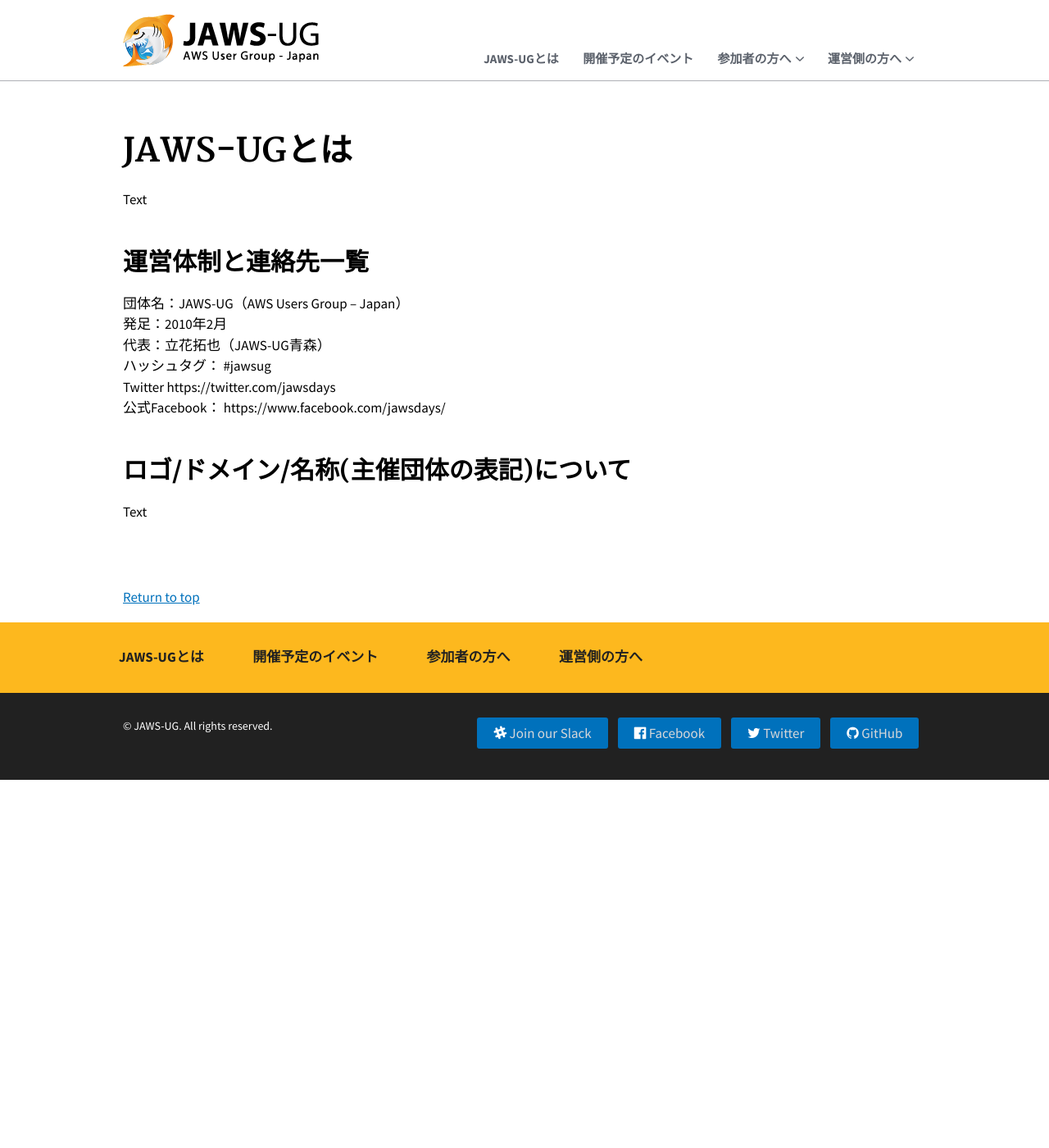
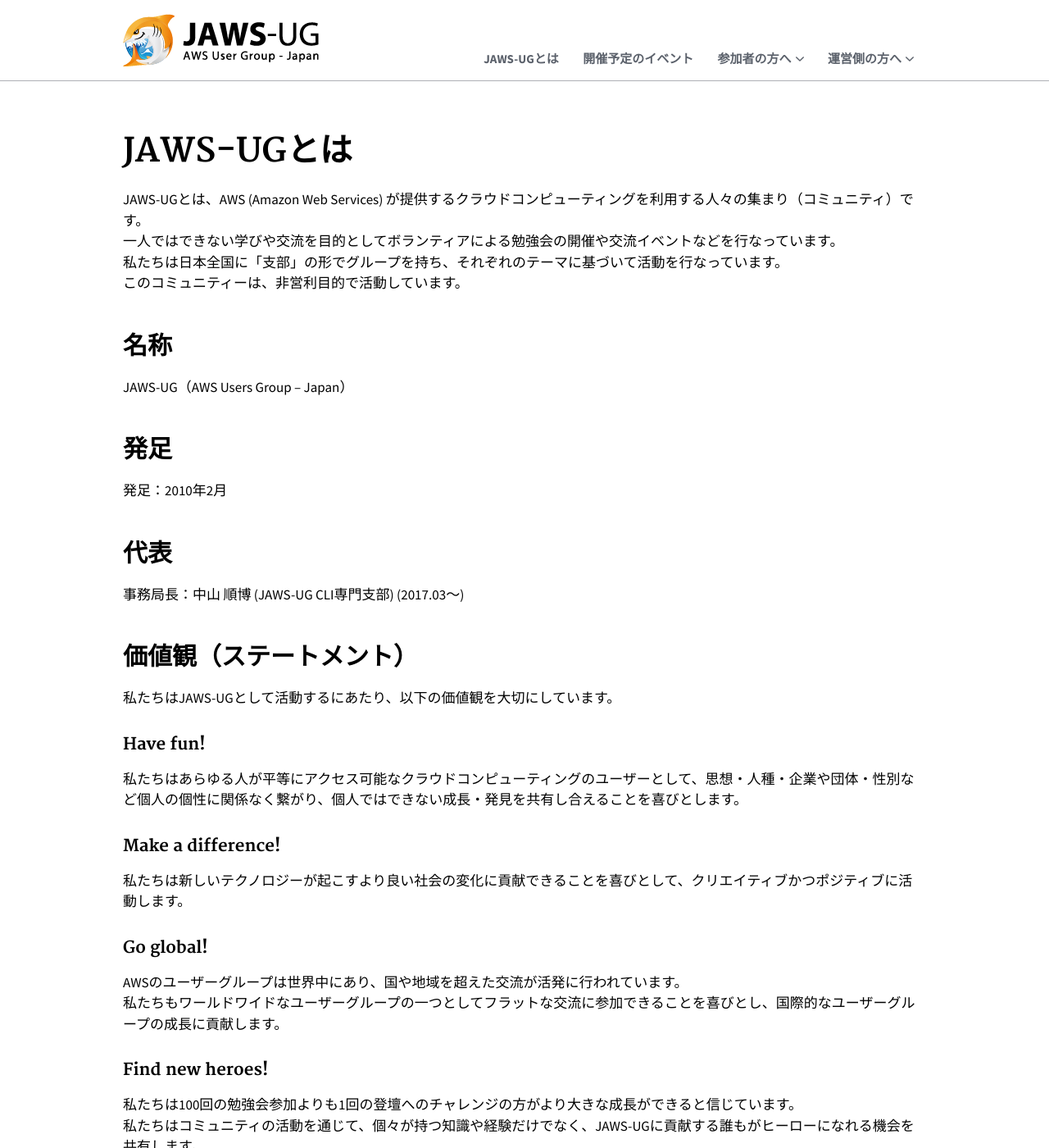
Before and after one commit to jaws-ug/jaws-ug.jp, a Jekyll site: the page built from pages/about-us.md, in a window 1280 px wide and 1400 px high. Shown: the whole window at 82% size. Built offline with Jekyll 4.4.1, drawn with Linux system fonts in a browser that asks for light colours; some of the changed text lies outside the part shown.

Commit message:
about us

```diff
--- a/_includes/footer.html
+++ b/_includes/footer.html
@@ -33,6 +33,7 @@
 		</div>
 	</footer>
 
+	<script src="{{ site.baseurl }}/assets/uswds-1.0.0/js/uswds.min.js"></script>
 {% if page.layout == 'calendar' or page.layout == 'home' %}
 	<script src="{{ site.baseurl }}/assets/js/jquery.min.js"></script>
 	<script src="{{ site.baseurl }}/assets/js/moment.min.js"></script>
@@ -41,7 +42,6 @@
 	<script src="{{ site.baseurl }}/assets/fullcalendar/gcal.min.js"></script>
 	<script src="{{ site.baseurl }}/assets/js/function.js"></script>
 {% endif %}
-	<script src="{{ site.baseurl }}/assets/uswds-1.0.0/js/uswds.min.js"></script>
 
 </body>
 </html
--- a/pages/about-us.md
+++ b/pages/about-us.md
@@ -4,15 +4,38 @@
 layout: page
 ---
 
-Text
+JAWS-UGとは、AWS (Amazon Web Services) が提供するクラウドコンピューティングを利用する人々の集まり（コミュニティ）です。
+一人ではできない学びや交流を目的としてボランティアによる勉強会の開催や交流イベントなどを行なっています。
+私たちは日本全国に「支部」の形でグループを持ち、それぞれのテーマに基づいて活動を行なっています。
+このコミュニティーは、非営利目的で活動しています。
 
-## 運営体制と連絡先一覧
-団体名：JAWS-UG（AWS Users Group – Japan）
+## 名称
+JAWS-UG（AWS Users Group – Japan）
+
+## 発足
 発足：2010年2月
-代表：立花拓也（JAWS-UG青森）
-ハッシュタグ： #jawsug
-Twitter https://twitter.com/jawsdays
-公式Facebook： https://www.facebook.com/jawsdays/
 
-## ロゴ/ドメイン/名称(主催団体の表記)について
-Text
+## 代表
+事務局長：中山 順博 (JAWS-UG CLI専門支部) (2017.03～)
+
+## 価値観（ステートメント）
+私たちはJAWS-UGとして活動するにあたり、以下の価値観を大切にしています。
+
+### Have fun!
+私たちはあらゆる人が平等にアクセス可能なクラウドコンピューティングのユーザーとして、思想・人種・企業や団体・性別など個人の個性に関係なく繋がり、個人ではできない成長・発見を共有し合えることを喜びとします。
+
+### Make a difference!
+私たちは新しいテクノロジーが起こすより良い社会の変化に貢献できることを喜びとして、クリエイティブかつポジティブに活動します。
+
+### Go global!
+AWSのユーザーグループは世界中にあり、国や地域を超えた交流が活発に行われています。
+私たちもワールドワイドなユーザーグループの一つとしてフラットな交流に参加できることを喜びとし、国際的なユーザーグループの成長に貢献します。
+
+### Find new heroes!
+私たちは100回の勉強会参加よりも1回の登壇へのチャレンジの方がより大きな成長ができると信じています。
+私たちはコミュニティの活動を通じて、個々が持つ知識や経験だけでなく、JAWS-UGに貢献する誰もがヒーローになれる機会を共有します。
+
+## SNS
+* [Facebook](https://www.facebook.com/{{ site.facebook.username| escape }})
+* [Twitter](https://twitter.com/{{ site.twitter.username| escape }})
+* ハッシュタグ **#jawsug**
```
